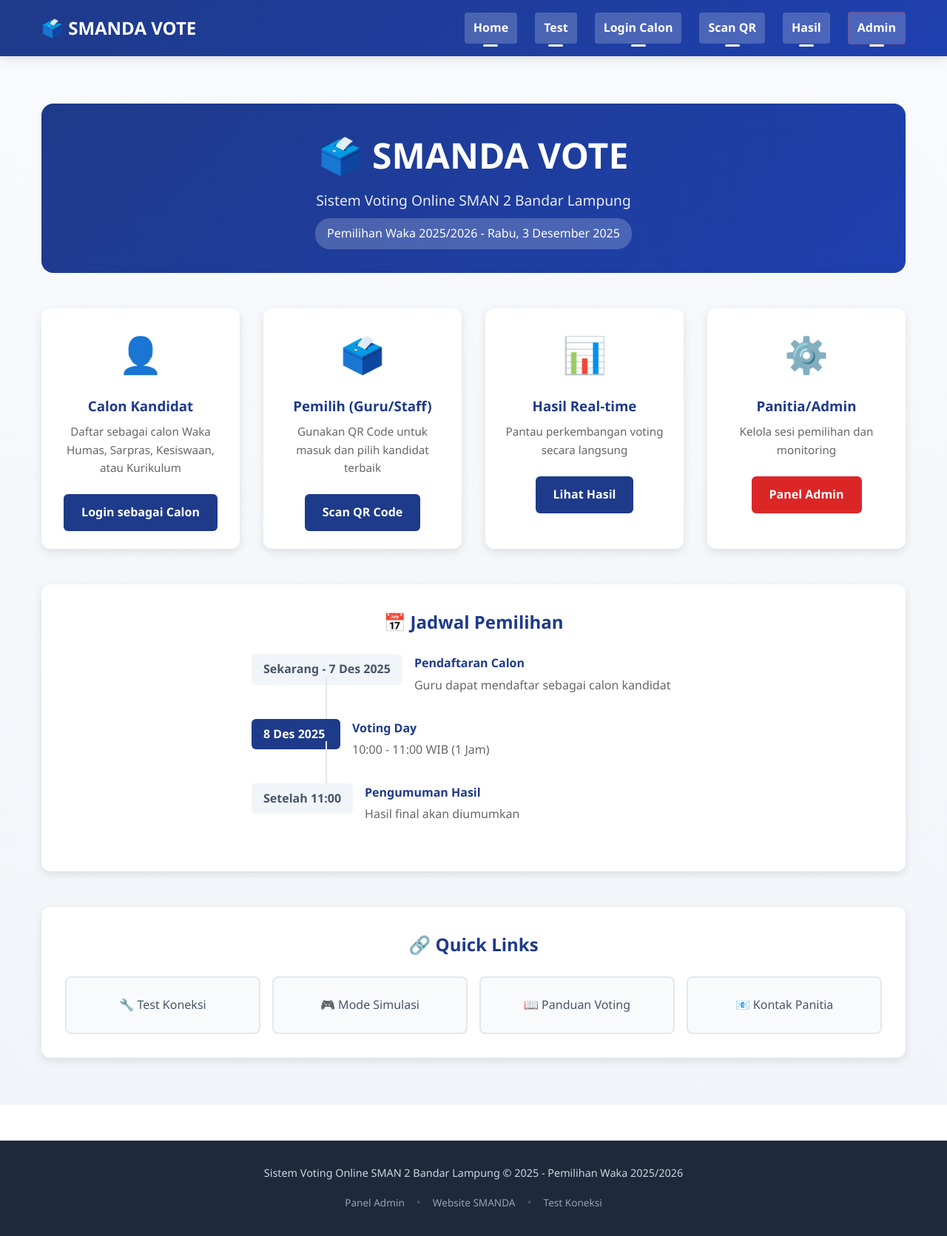
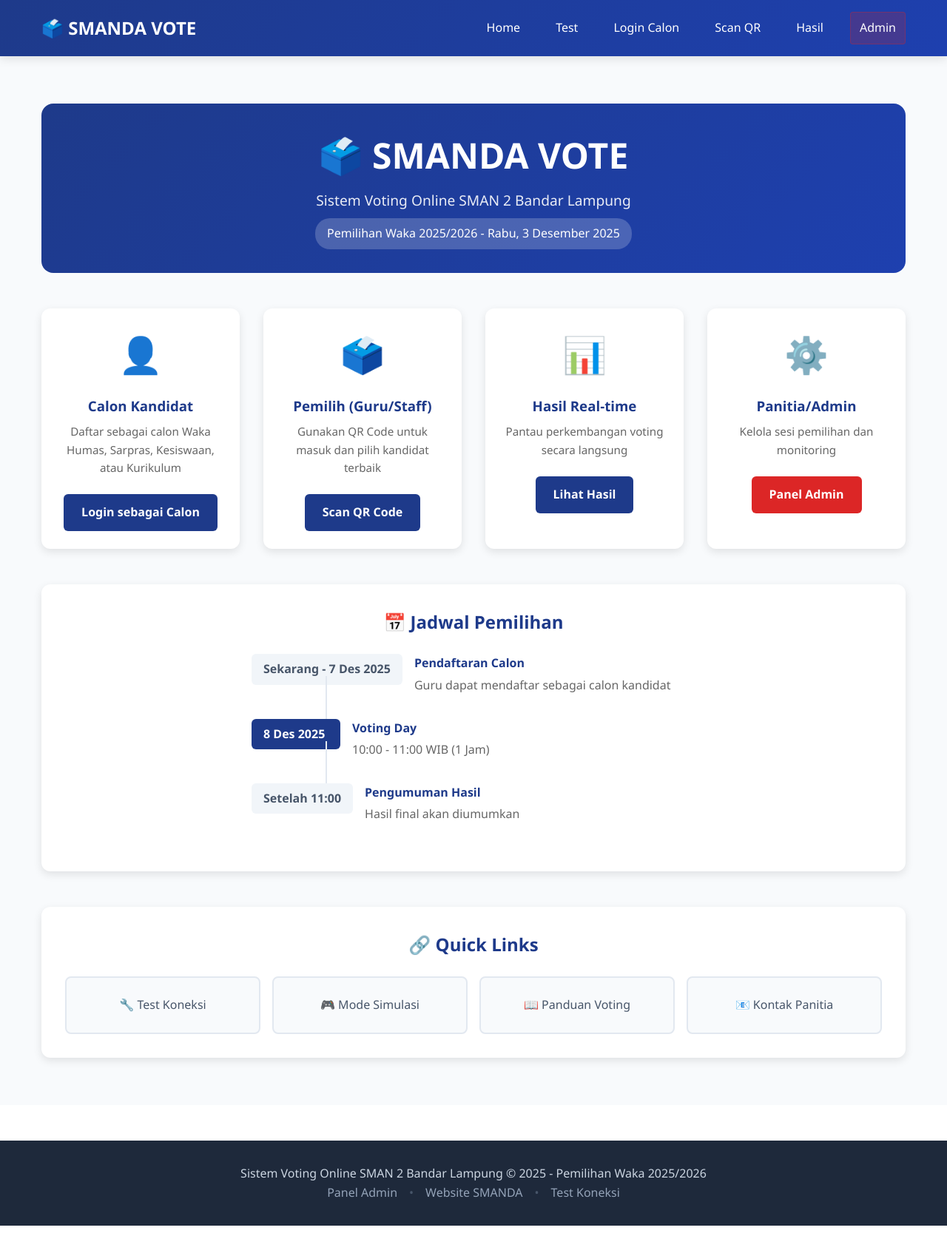
Before and after one commit to rajanetdua01-dot/sman2-vote, a Vue app: page / in a window 1280 px wide. Shown: the whole page at 74% size. Built offline with nearby package versions, Linux system fonts and the light colour scheme; no server answers.

Commit message:
Fix: Replace router-link with plain <a> tags for hash navigation

```diff
--- a/src/App.vue
+++ b/src/App.vue
@@ -5,17 +5,17 @@
       <div class="nav-container">
         <!-- Logo/Brand -->
         <div class="nav-brand">
-          <router-link to="/#/" class="brand-link"> 🗳️ SMANDA VOTE </router-link>
+          <a href="/#/" class="brand-link"> 🗳️ SMANDA VOTE </a>
         </div>
 
-        <!-- Navigation Links -->
+        <!-- Navigation Links (PAKAI <a> tag bukan router-link) -->
         <div class="nav-links">
-          <router-link to="/#/" class="nav-link">Home</router-link>
-          <router-link to="/#/test" class="nav-link">Test</router-link>
-          <router-link to="/#/login-calon" class="nav-link">Login Calon</router-link>
-          <router-link to="/#/scan" class="nav-link">Scan QR</router-link>
-          <router-link to="/#/live-results" class="nav-link">Hasil</router-link>
-          <router-link to="/#/admin-login" class="nav-link admin-link">Admin</router-link>
+          <a href="/#/" class="nav-link">Home</a>
+          <a href="/#/test" class="nav-link">Test</a>
+          <a href="/#/login-calon" class="nav-link">Login Calon</a>
+          <a href="/#/scan" class="nav-link">Scan QR</a>
+          <a href="/#/live-results" class="nav-link">Hasil</a>
+          <a href="/#/admin-login" class="nav-link admin-link">Admin</a>
 
           <!-- User Info & Logout jika sudah login -->
           <div v-if="authStore.isLoggedIn" class="user-section">
@@ -31,16 +31,16 @@
       <router-view />
     </main>
 
-    <!-- Footer -->
+    <!-- Footer (PAKAI <a> tag) -->
     <footer class="app-footer">
       <div class="footer-container">
         <p>Sistem Voting Online SMAN 2 Bandar Lampung © 2025 - Pemilihan Waka 2025/2026</p>
         <div class="footer-links">
-          <router-link to="/#/admin-login" class="footer-link">Panel Admin</router-link>
+          <a href="/#/admin-login" class="footer-link">Panel Admin</a>
           <span class="separator">•</span>
           <a href="https://sman2.sch.id" target="_blank" class="footer-link">Website SMANDA</a>
           <span class="separator">•</span>
-          <router-link to="/#/test" class="footer-link">Test Koneksi</router-link>
+          <a href="/#/test" class="footer-link">Test Koneksi</a>
         </div>
       </div>
     </footer>
@@ -53,26 +53,22 @@
 
 const authStore = useAuthStore()
 
-// Auto-redirect jika URL tanpa hash (untuk handle Vercel 404)
+// Auto-redirect jika URL tanpa hash
 const fixHashRouting = () => {
   const currentPath = window.location.pathname
   const hasHash = window.location.hash
 
-  // Jika ada path selain root dan tidak ada hash, redirect ke hash mode
   if (currentPath !== '/' && !hasHash) {
     const newUrl = `/#${currentPath}${window.location.search}`
     window.location.replace(newUrl)
     return true
   }
-
   return false
 }
 
 onMounted(() => {
-  // Check auth saat app mount
   authStore.checkAuth()
 
-  // Fix routing jika perlu
   if (fixHashRouting()) {
     console.log('Fixed routing to hash mode')
   }
@@ -80,13 +76,12 @@
 
 const handleLogout = () => {
   authStore.logout()
-  // Redirect ke home dengan hash
   window.location.href = '/#/'
 }
 </script>
 
 <style scoped>
-/* Navigation Styles */
+/* Styles tetap sama seperti sebelumnya */
 .app-nav {
   background: linear-gradient(135deg, #1e3a8a 0%, #1e40af 100%);
   color: white;
@@ -116,10 +111,6 @@
   gap: 0.5rem;
 }
 
-.nav-brand .brand-link:hover {
-  opacity: 0.9;
-}
-
 .nav-links {
   display: flex;
   gap: 1.5rem;
@@ -133,29 +124,10 @@
   padding: 0.5rem 0.75rem;
   border-radius: 4px;
   transition: all 0.3s ease;
-  position: relative;
 }
 
 .nav-link:hover {
   background: rgba(255, 255, 255, 0.1);
-  transform: translateY(-1px);
-}
-
-.nav-link.router-link-active {
-  background: rgba(255, 255, 255, 0.2);
-  font-weight: 600;
-}
-
-.nav-link.router-link-active::after {
-  content: '';
-  position: absolute;
-  bottom: -4px;
-  left: 50%;
-  transform: translateX(-50%);
-  width: 20px;
-  height: 3px;
-  background: white;
-  border-radius: 2px;
 }
 
 .admin-link {
@@ -163,11 +135,6 @@
   border: 1px solid rgba(220, 38, 38, 0.3);
 }
 
-.admin-link:hover {
-  background: rgba(220, 38, 38, 0.3);
-}
-
-/* User Section */
 .user-section {
   display: flex;
   align-items: center;
@@ -193,22 +160,14 @@
   border-radius: 4px;
   font-weight: 600;
   cursor: pointer;
-  transition: background 0.3s;
 }
 
-.logout-btn:hover {
-  background: #b91c1c;
-  transform: translateY(-1px);
-}
-
-/* Main Content */
 .app-main {
   min-height: calc(100vh - 140px);
   padding: 2rem 1rem;
-  background: linear-gradient(180deg, #f8fafc 0%, #f1f5f9 100%);
+  background: #f8fafc;
 }
 
-/* Footer */
 .app-footer {
   background: #1e293b;
   color: #cbd5e1;
@@ -223,15 +182,9 @@
   padding: 0 1rem;
 }
 
-.footer-container p {
-  margin-bottom: 1rem;
-  font-size: 0.9rem;
-}
-
 .footer-links {
   display: flex;
   justify-content: center;
-  align-items: center;
   gap: 1rem;
   flex-wrap: wrap;
 }
@@ -239,20 +192,12 @@
 .footer-link {
   color: #94a3b8;
   text-decoration: none;
-  font-size: 0.85rem;
-  transition: color 0.3s;
-}
-
-.footer-link:hover {
-  color: white;
-  text-decoration: underline;
 }
 
 .separator {
   color: #475569;
 }
 
-/* Responsive Design */
 @media (max-width: 768px) {
   .nav-container {
     flex-direction: column;
@@ -262,12 +207,6 @@
   .nav-links {
     flex-wrap: wrap;
     justify-content: center;
-    gap: 0.5rem;
-  }
-
-  .nav-link {
-    padding: 0.25rem 0.5rem;
-    font-size: 0.9rem;
   }
 
   .user-section {
@@ -279,35 +218,30 @@
     width: 100%;
     justify-content: center;
   }
-
-  .footer-links {
-    flex-direction: column;
-    gap: 0.5rem;
-  }
-
-  .separator {
-    display: none;
-  }
-}
-
-/* Animation for page transitions */
-.router-view-enter-active,
-.router-view-leave-active {
-  transition: opacity 0.3s ease;
-}
-
-.router-view-enter-from,
-.router-view-leave-to {
-  opacity: 0;
 }
 </style>
 
-<!-- Auto-redirect script untuk handle langsung dari URL -->
+<!-- Script untuk handle semua link clicks -->
 <script>
-// Script untuk handle direct URL access (tanpa hash)
-if (window.location.pathname !== '/' && !window.location.hash) {
-  // Redirect ke hash mode
-  const newPath = window.location.pathname + window.location.search
-  window.location.href = `/#${newPath}`
-}
+document.addEventListener('DOMContentLoaded', function () {
+  // Convert semua internal links ke hash mode
+  document.querySelectorAll('a[href^="/"]').forEach((link) => {
+    const href = link.getAttribute('href')
+    if (href && !href.startsWith('/#') && !href.includes('://')) {
+      link.setAttribute('href', '/#' + href.replace(/^\//, ''))
+    }
+  })
+
+  // Handle click untuk semua links
+  document.addEventListener('click', function (e) {
+    const link = e.target.closest('a')
+    if (link && link.href && link.href.includes(window.location.hostname)) {
+      const url = new URL(link.href)
+      if (url.hash) {
+        e.preventDefault()
+        window.location.hash = url.hash
+      }
+    }
+  })
+})
 </script>
```
